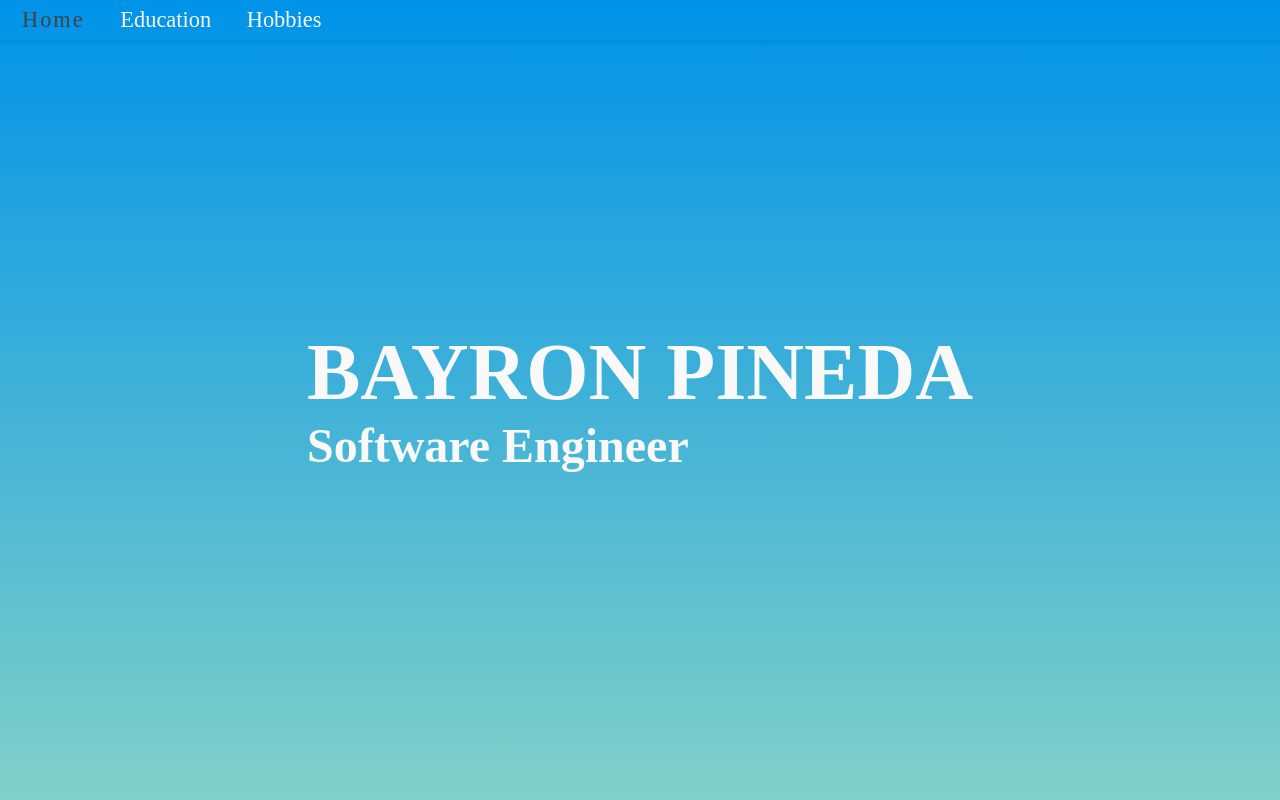
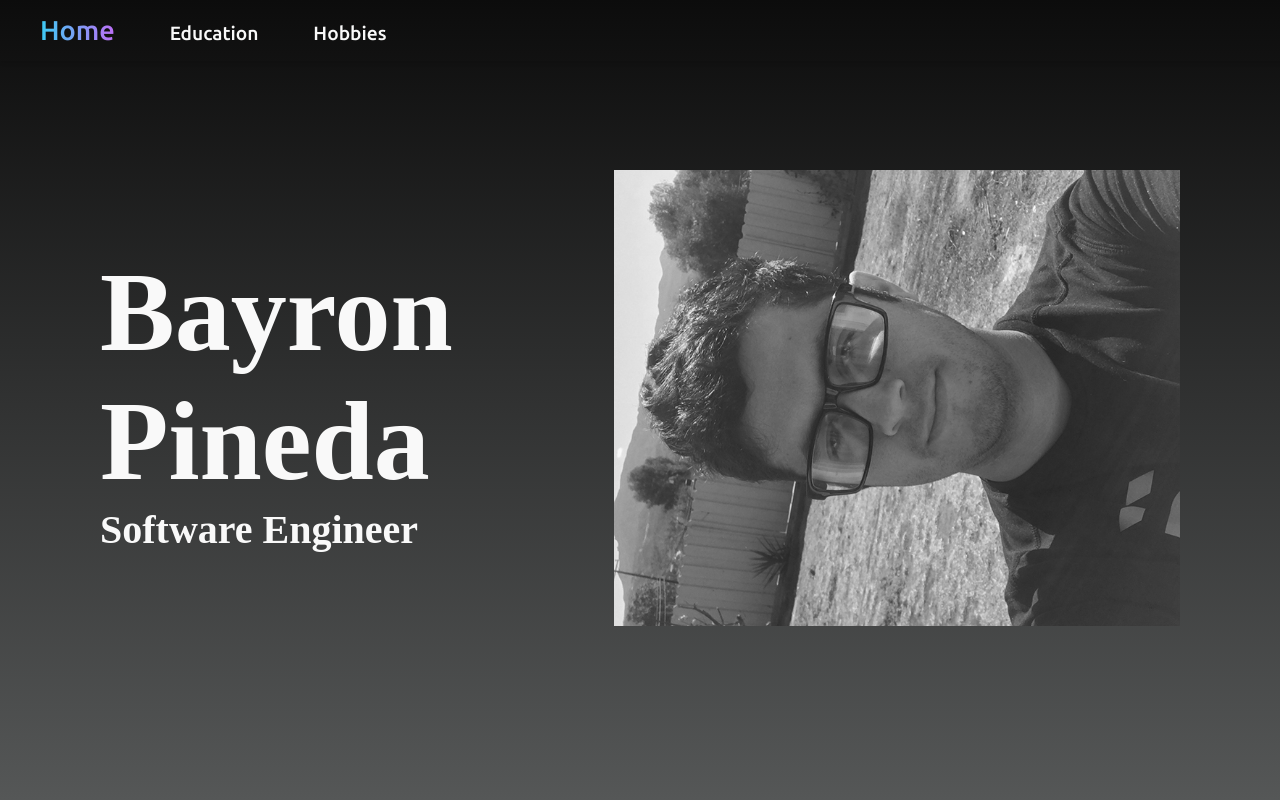
Before and after one commit to byronxc/BZone, a plain HTML site: page index.html in a window 1280 px wide. Shown: the top 800 px of the page. Drawn offline with Linux system fonts and the light colour scheme.

Commit message:
Added a picture

```diff
--- a/index.html
+++ b/index.html
@@ -18,9 +18,16 @@
       </nav>
     </header>
     <section id="home">
-      <div>
-        <h1 class="name">BAYRON PINEDA</h1>
-        <h2 class="occupation">Software Engineer</h2>
+      <div class="container reveal">
+        <div class="bio">
+          <div>
+            <h1 class="name">Bayron Pineda</h1>
+            <h2 class="occupation">Software Engineer</h2>
+          </div>
+          <div>
+            <img class="picture" src="/images/me.jpg" />
+          </div>
+        </div>
       </div>
     </section>
     <section id="education">
--- a/styles.css
+++ b/styles.css
@@ -1,3 +1,4 @@
+@import url('https://fonts.googleapis.com/css2?family=Ubuntu:wght@500&display=swap');
 * {
   margin: 0;
   padding: 0;
@@ -8,13 +9,15 @@
 header {
   position: fixed;
   width: 100%;
-  padding: 7px;
+  padding: 15px;
   text-align: left;
   box-shadow: 0 2px 4px 0 rgba(0, 0, 0, 0.1);
-  font-size: 1.4rem;
+  font-size: 1.2rem;
 }
+
 header nav a {
-  padding: 10px 15px;
+  font-family: 'Ubuntu', sans-serif;
+  padding: 10px 25px;
   align-items: left;
   text-decoration: none;
 }
@@ -22,12 +25,19 @@ header nav a {
 header nav a:hover,
 header nav a.active {
   transition: 0.5s ease-out;
-  letter-spacing: 2px;
-  color: #414243;
+  font-size: 1.7rem;
+  background: -webkit-linear-gradient(left,  rgb(17, 235, 243) , rgb(233, 78, 247));
+  -webkit-background-clip: text;
+  -webkit-text-fill-color: transparent;
 }
 
 body {
   background: white;
+}
+
+.picture {
+  max-width: 100%;
+  height: auto;
 }
 
 section {
@@ -37,23 +47,28 @@ section {
   align-items: center;
 }
 
+.bio {
+  display: flex;
+  columns: 2;
+  align-items: center;
+}
+
 section:nth-child(1) {
   background-image: linear-gradient(160deg, #0c0c0c 0%, #555757 100%);
-
 }
 
 section:nth-child(2) {
   background-color: #0093E9;
-  background-image: linear-gradient(180deg, #0093E9 0%, #80D0C7 100%);
+  background-image: linear-gradient(180deg, #0c0c0c 0%, #555757 100%);
 }
 section:nth-child(3) {
   background-color: #8BC6EC;
-  background-image: linear-gradient(180deg, #80D0C7 0%, #cfe295 100%);
+  background-image: linear-gradient(180deg, #555757 0%, #0c0c0c 100%);
 }
 
 section:nth-child(4) {
   background-color: #08AEEA;
-  background-image: linear-gradient(0deg, #b68ebb 0%, #cfe295 100%);
+  background-image: linear-gradient(180deg, #0c0c0c 0%, #555757 100%);
 }
 
 section .container {
@@ -88,11 +103,11 @@ section .text-container .text-box h3 {
 }
 
 .name {
-  font-size: 5rem;
+  font-size: 7rem;
   margin: 0;
 }
 
 .occupation {
-  font-size: 3rem;
+  font-size: 2.5rem;
   margin: 0;
 }
```
Also changed, not shown: images/me.jpg (added), 1 other file.
